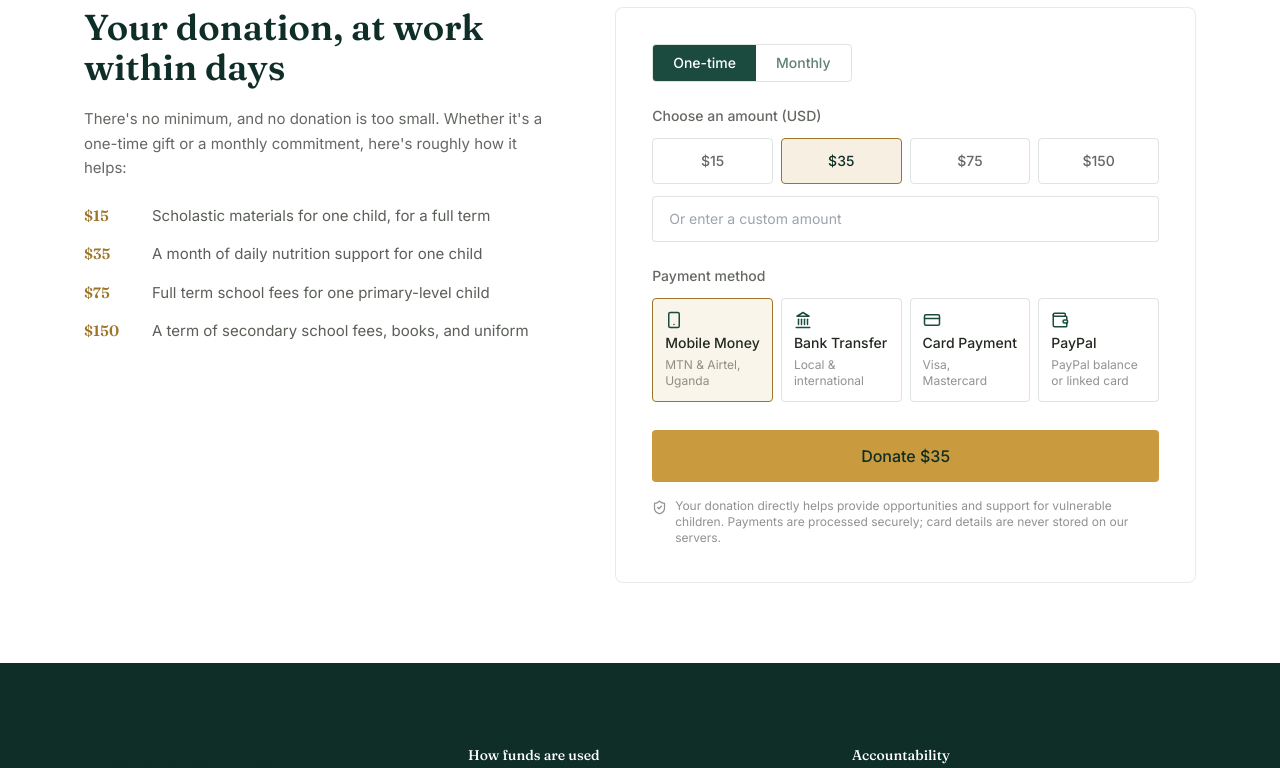
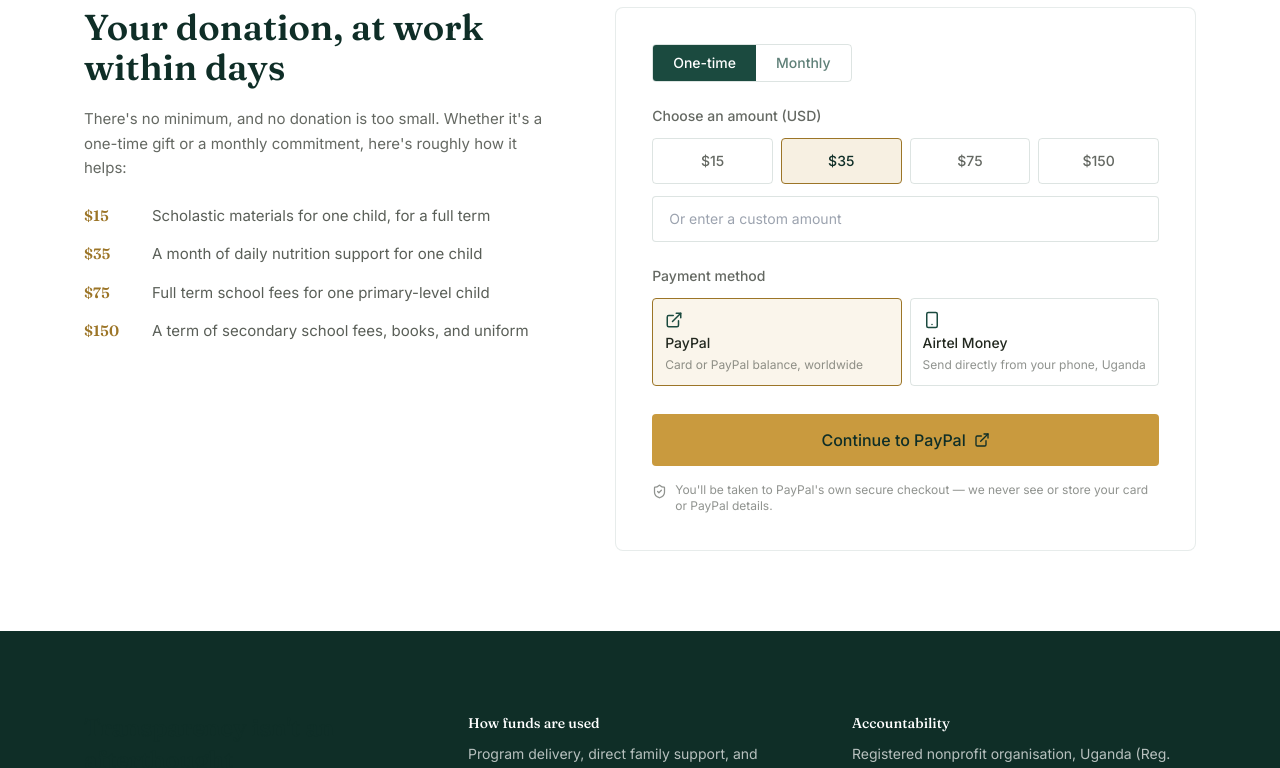
Before and after one commit to Charlie01-creator/Children, a React (Vite) app: page / in a window 1280 px wide. Shown: the part 2338-3106 px from the top of the page. Built offline with nearby package versions, Linux system fonts and the light colour scheme.

Commit message:
Update DonationWidget to support new payment methods

```diff
--- a/src/components/DonationWidget.jsx
+++ b/src/components/DonationWidget.jsx
@@ -1,30 +1,55 @@
 import { useState } from 'react'
-import { Smartphone, Landmark, CreditCard, Wallet, ShieldCheck } from 'lucide-react'
-import { donationAmounts } from '../data/content.js'
+import { Smartphone, ExternalLink, ShieldCheck, Copy, Check, Mail } from 'lucide-react'
+import { donationAmounts, paypalMeLink, airtelMoneyNumber, contactEmail } from '../data/content.js'
 
 const methods = [
-  { id: 'momo', label: 'Mobile Money', icon: Smartphone, note: 'MTN & Airtel, Uganda' },
-  { id: 'bank', label: 'Bank Transfer', icon: Landmark, note: 'Local & international' },
-  { id: 'card', label: 'Card Payment', icon: CreditCard, note: 'Visa, Mastercard' },
-  { id: 'paypal', label: 'PayPal', icon: Wallet, note: 'PayPal balance or linked card' },
+  { id: 'paypal', label: 'PayPal', note: 'Card or PayPal balance, worldwide' },
+  { id: 'airtel', label: 'Airtel Money', note: 'Send directly from your phone, Uganda' },
 ]
 
 export default function DonationWidget({ compact = false }) {
   const [amount, setAmount] = useState(donationAmounts[1])
   const [custom, setCustom] = useState('')
   const [frequency, setFrequency] = useState('once')
-  const [method, setMethod] = useState('momo')
+  const [method, setMethod] = useState('paypal')
+  const [showAirtelDetails, setShowAirtelDetails] = useState(false)
+  const [copied, setCopied] = useState(false)
 
   const activeAmount = custom ? Number(custom) : amount
 
+  function handleCopyNumber() {
+    navigator.clipboard?.writeText(airtelMoneyNumber).then(() => {
+      setCopied(true)
+      setTimeout(() => setCopied(false), 2000)
+    })
+  }
+
   function handleSubmit(e) {
     e.preventDefault()
-    // TODO: replace with a real payment integration —
-    // Flutterwave or Pesapal cover Uganda Mobile Money + cards well;
-    // PayPal Checkout (paypal.com/checkout) handles the PayPal option separately;
-    // this form currently has no backend wired up.
-    alert(`This is a demo. In production this would start a ${frequency === 'monthly' ? 'monthly' : 'one-time'} ${method} donation of $${activeAmount || 0}.`)
+    if (!activeAmount || activeAmount <= 0) return
+
+    if (method === 'paypal') {
+      // paypal.me supports one-time payments only — there is no recurring
+      // option through a plain paypal.me link, so "monthly" is a manual
+      // repeat, not an automated subscription.
+      const url = `${paypalMeLink}/${activeAmount}USD`
+      window.open(url, '_blank', 'noopener,noreferrer')
+      return
+    }
+
+    if (method === 'airtel') {
+      // No payment link or webhook exists for Airtel Money here — this
+      // reveals transfer instructions instead of pretending to process
+      // anything automatically.
+      setShowAirtelDetails(true)
+    }
   }
+
+  const mailtoHref = `mailto:${contactEmail}?subject=${encodeURIComponent(
+    `Airtel Money donation — $${activeAmount}${frequency === 'monthly' ? '/month' : ''}`
+  )}&body=${encodeURIComponent(
+    `Hi,\n\nI just sent $${activeAmount} (or the UGX equivalent) via Airtel Money to ${airtelMoneyNumber}.\n\nMy name: \nDate/time sent: \nAirtel transaction reference (if available): \n\nThanks!`
+  )}`
 
   return (
     <form onSubmit={handleSubmit} className={`bg-canvas ${compact ? '' : 'border border-forest/10 rounded-lg p-7 md:p-9'}`}>
@@ -33,7 +58,7 @@
           <button
             type="button"
             key={f}
-            onClick={() => setFrequency(f)}
+            onClick={() => { setFrequency(f); setShowAirtelDetails(false) }}
             className={`px-5 py-2 text-sm font-medium transition-colors ${
               frequency === f ? 'bg-forest text-white' : 'bg-transparent text-forest/70 hover:bg-forest/5'
             }`}
@@ -43,6 +68,12 @@
         ))}
       </div>
 
+      {frequency === 'monthly' && (
+        <p className="mb-6 text-xs text-clay bg-clay/10 border border-clay/20 rounded px-3 py-2">
+          Monthly donations currently repeat manually — PayPal.me and Airtel Money transfers don't auto-recur, so you'll get a reminder from us (or can just repeat this each month).
+        </p>
+      )}
+
       <fieldset>
         <legend className="text-sm font-medium text-ink/70 mb-3">Choose an amount (USD)</legend>
         <div className="grid grid-cols-4 gap-2">
@@ -50,7 +81,7 @@
             <button
               type="button"
               key={a}
-              onClick={() => { setAmount(a); setCustom('') }}
+              onClick={() => { setAmount(a); setCustom(''); setShowAirtelDetails(false) }}
               className={`py-3 rounded border text-sm font-medium transition-colors ${
                 amount === a && !custom
                   ? 'border-gold-dark bg-gold/15 text-forest-dark'
@@ -70,7 +101,7 @@
             inputMode="numeric"
             placeholder="Or enter a custom amount"
             value={custom}
-            onChange={(e) => setCustom(e.target.value)}
+            onChange={(e) => { setCustom(e.target.value); setShowAirtelDetails(false) }}
             className="w-full rounded border border-forest/15 px-4 py-3 text-sm focus:border-gold-dark"
           />
         </div>
@@ -78,17 +109,17 @@
 
       <fieldset className="mt-6">
         <legend className="text-sm font-medium text-ink/70 mb-3">Payment method</legend>
-        <div className="grid grid-cols-2 sm:grid-cols-4 gap-2">
-          {methods.map(({ id, label, icon: Icon, note }) => (
+        <div className="grid grid-cols-2 gap-2">
+          {methods.map(({ id, label, note }) => (
             <button
               type="button"
               key={id}
-              onClick={() => setMethod(id)}
+              onClick={() => { setMethod(id); setShowAirtelDetails(false) }}
               className={`flex flex-col items-start gap-1 rounded border p-3 text-left transition-colors ${
                 method === id ? 'border-gold-dark bg-gold/10' : 'border-forest/15 hover:border-forest/30'
               }`}
             >
-              <Icon size={18} className="text-forest" />
+              {id === 'airtel' ? <Smartphone size={18} className="text-forest" /> : <ExternalLink size={18} className="text-forest" />}
               <span className="text-sm font-medium text-ink">{label}</span>
               <span className="text-xs text-ink/50">{note}</span>
             </button>
@@ -96,17 +127,50 @@
         </div>
       </fieldset>
 
-      <button
-        type="submit"
-        className="mt-7 w-full rounded bg-gold py-3.5 font-medium text-forest-dark hover:bg-gold-dark hover:text-white transition-colors"
-      >
-        Donate ${activeAmount || 0}{frequency === 'monthly' ? ' / month' : ''}
-      </button>
+      {!showAirtelDetails && (
+        <button
+          type="submit"
+          className="mt-7 w-full inline-flex items-center justify-center gap-2 rounded bg-gold py-3.5 font-medium text-forest-dark hover:bg-gold-dark hover:text-white transition-colors"
+        >
+          {method === 'paypal'
+            ? <>Continue to PayPal <ExternalLink size={16} /></>
+            : <>Show Airtel Money details</>}
+        </button>
+      )}
+
+      {showAirtelDetails && method === 'airtel' && (
+        <div className="mt-7 rounded-lg border border-forest/15 bg-sand p-5">
+          <p className="text-sm text-ink/80">
+            Send <span className="font-semibold text-forest-dark">${activeAmount}</span> (or the UGX equivalent at today's rate) via Airtel Money to:
+          </p>
+          <div className="mt-3 flex items-center justify-between gap-3 rounded border border-forest/15 bg-canvas px-4 py-3">
+            <span className="font-display text-lg font-semibold text-forest-dark tracking-wide">{airtelMoneyNumber}</span>
+            <button
+              type="button"
+              onClick={handleCopyNumber}
+              className="inline-flex items-center gap-1.5 text-sm font-medium text-forest hover:text-gold-dark"
+            >
+              {copied ? <><Check size={15} /> Copied</> : <><Copy size={15} /> Copy</>}
+            </button>
+          </div>
+          <p className="mt-3 text-xs text-ink/60 leading-relaxed">
+            Dial <span className="font-medium">*185#</span> or use the Airtel Money app, choose "Send Money," and enter the number above. Once sent, letting us know helps us match your donation and send a receipt.
+          </p>
+          <a
+            href={mailtoHref}
+            className="mt-4 inline-flex items-center gap-2 text-sm font-medium text-forest hover:text-gold-dark underline underline-offset-4 decoration-1"
+          >
+            <Mail size={15} /> I've sent it — notify us
+          </a>
+        </div>
+      )}
 
       <p className="mt-4 flex items-start gap-2 text-xs text-ink/50">
         <ShieldCheck size={15} className="mt-0.5 shrink-0" />
-        Your donation directly helps provide opportunities and support for vulnerable children. Payments are processed securely; card details are never stored on our servers.
+        {method === 'paypal'
+          ? "You'll be taken to PayPal's own secure checkout — we never see or store your card or PayPal details."
+          : 'Airtel Money transfers go directly from your phone to ours — we never see your PIN or phone credentials.'}
       </p>
     </form>
   )
-}
+        }
```
